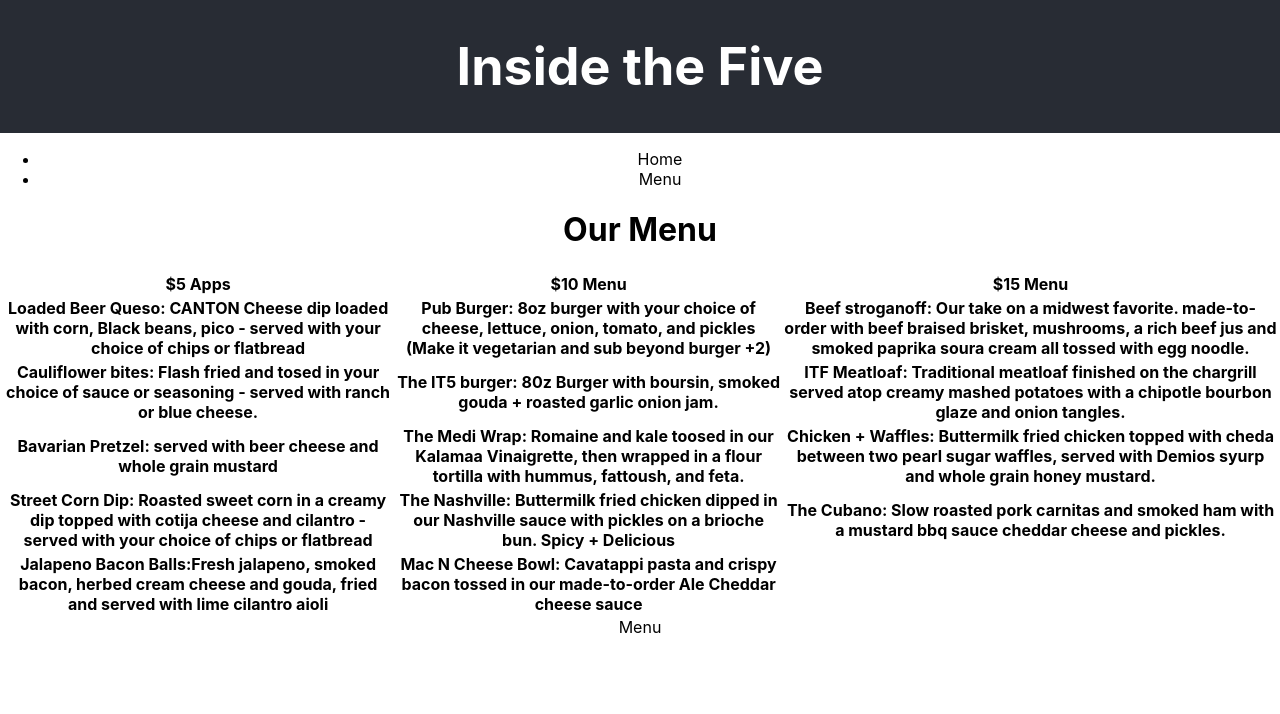
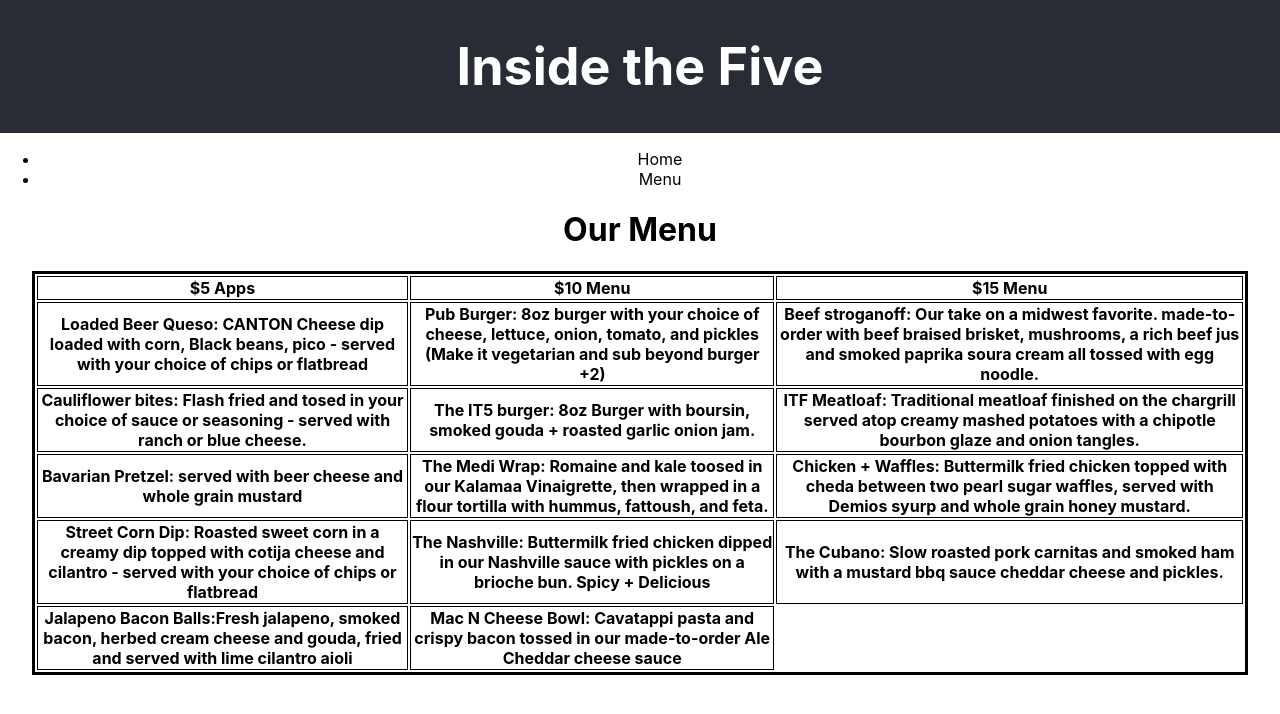
Before and after one commit to OliverQian7/Insidethe5, a React (Create React App) app in the folder client/: page / in a window 1280 px wide. Both pictures are taken after a click on the link "Menu". Shown: the top 714 px of the page. Built offline with nearby package versions, Linux system fonts and the light colour scheme.

Commit message:
menu done

```diff
--- a/client/src/App.css
+++ b/client/src/App.css
@@ -21,9 +21,18 @@
   text-align:right;
   float: right;
 }
+th{
+  border: 1px solid black;
+}
 
 #menutable {
-  width: 100%;
+  margin: auto;
+  width: 95%;
+  border-style:solid;
+  border-bottom:solid;
+  border-top: solid;
+  border-left: solid;
+  border-right: solid;
 }
 
 
--- a/client/src/Components/Tabs/Menu.js
+++ b/client/src/Components/Tabs/Menu.js
@@ -15,7 +15,7 @@ function Menu() {
                 </tr>
                 <tr>
                     <th>Cauliflower bites: Flash fried and tosed in your choice of sauce or seasoning - served with ranch or blue cheese.</th>
-                    <th>The IT5 burger: 80z Burger with boursin, smoked gouda + roasted garlic onion jam.</th>
+                    <th>The IT5 burger: 8oz Burger with boursin, smoked gouda + roasted garlic onion jam.</th>
                     <th>ITF Meatloaf: Traditional meatloaf finished on the chargrill served atop creamy mashed potatoes with a chipotle bourbon glaze and onion tangles.</th>
                 </tr>
                 <tr>
@@ -37,7 +37,6 @@ function Menu() {
 
 
             <subtitle1 id="menubody">
-            Menu
             </subtitle1>
         </div>
     )
```
